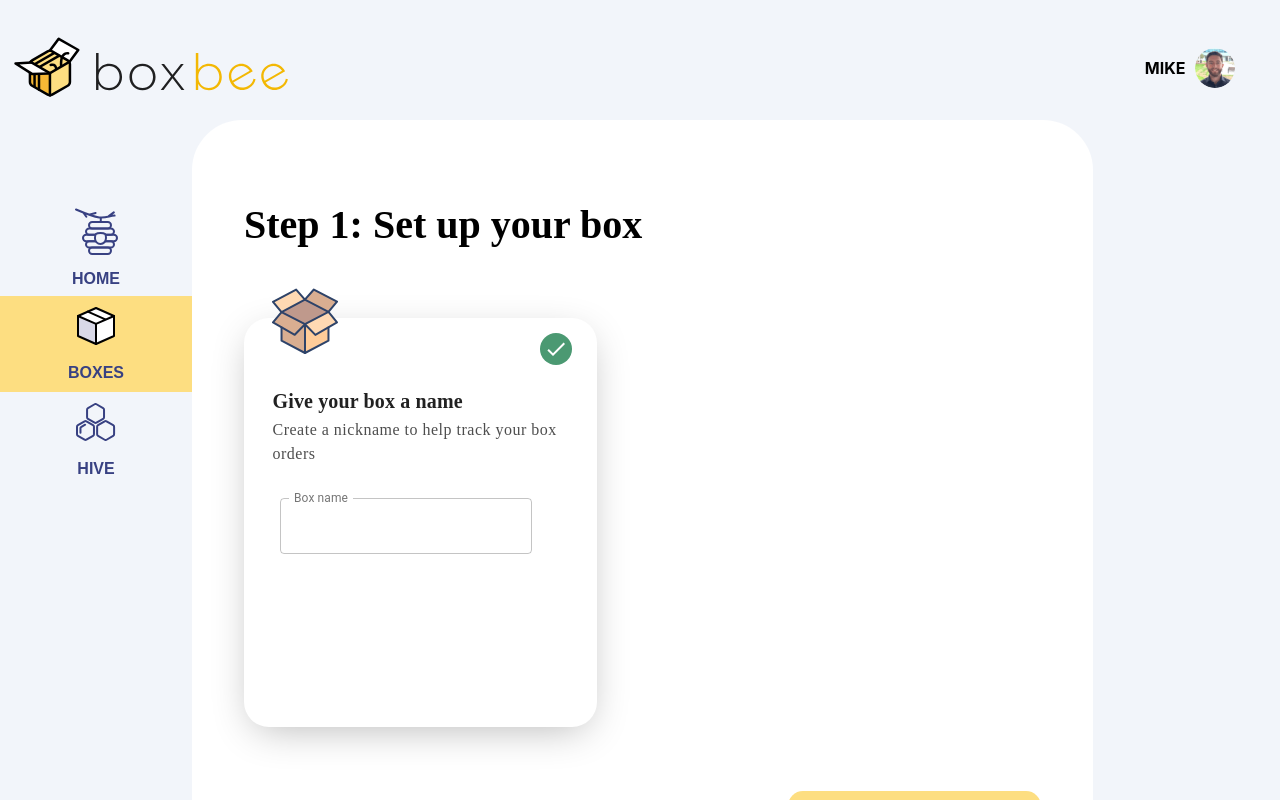
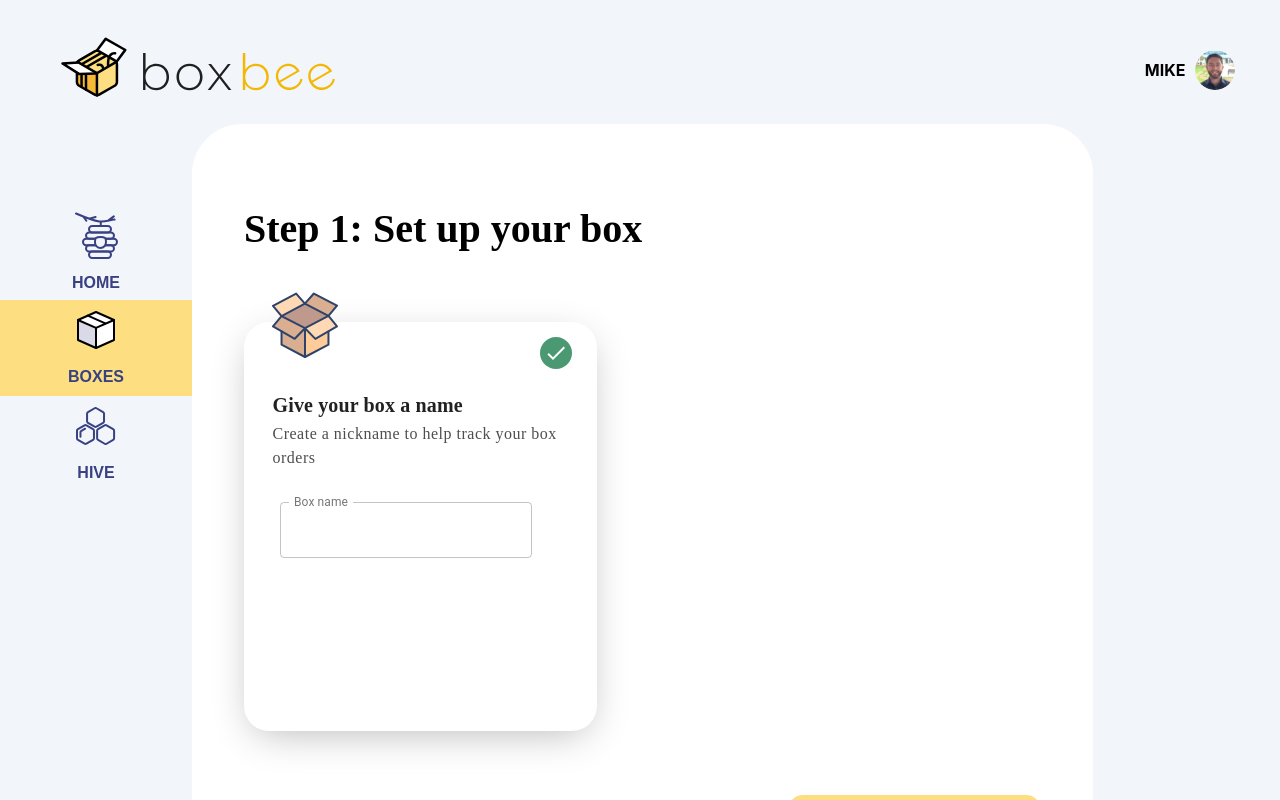
Before and after one commit to robertocandales/boxbee, a React (Create React App) app: page /boxes in a window 1280 px wide. Shown: the top 800 px of the page. Built offline with nearby package versions, Linux system fonts and the light colour scheme.

Commit message:
style fixes

```diff
--- a/src/container/Container.js
+++ b/src/container/Container.js
@@ -12,6 +12,7 @@ import {
     WraperButton,
     Title,
     WraperProfile,
+    MainIconPosition,
 } from './styles';
 import { colors } from '../config/theme';
 
@@ -29,7 +30,9 @@ const Container = ({ children }) => {
     return (
         <Wrapper>
             <TopContent>
+                <MainIconPosition>
                     <Img src={iconBoxbee} alt='iconBoxbee' />
+                </MainIconPosition>
                 <WraperProfile>
                     <Title color={colors.BLACK}>Mike</Title>
                     <Avatar alt='Remy Sharp' src={profileImage} />
--- a/src/container/styles.js
+++ b/src/container/styles.js
@@ -20,7 +20,7 @@ export const TopContent = styled.div`
   height: 15vh;
   display: flex;
   align-items: center;
-  justify-content: space-between;
+  justify-content:  space-between ;
   padding: 25px 40px 10px 0px;
 `;
 
@@ -57,3 +57,7 @@ export const WraperProfile = styled.div`
   justify-content: space-around;
   width: 100px;
 `;
+
+export const MainIconPosition = styled.div`
+  margin-left: 3.8%;
+`;
```
Also changed, not shown: src/screens/shared/index.js (deleted). Lines whose indentation alone changed are shown as unchanged.
